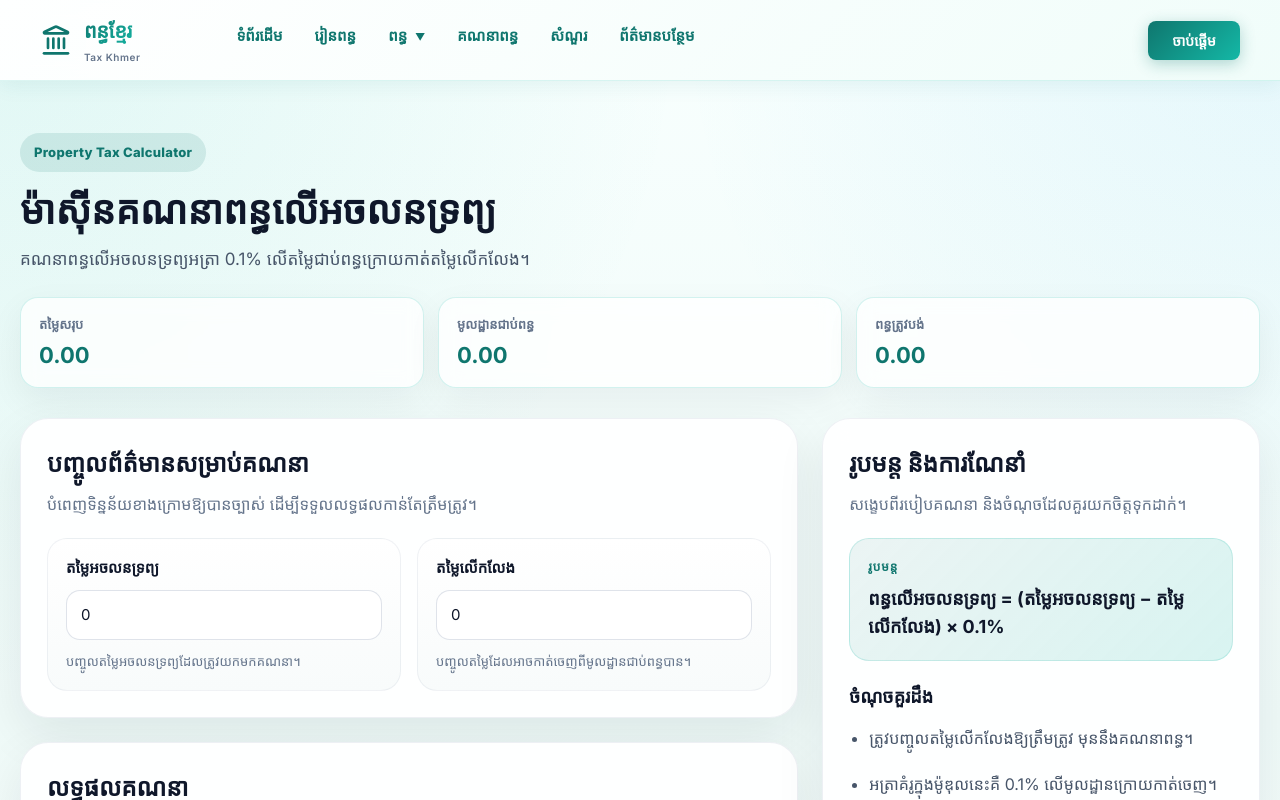
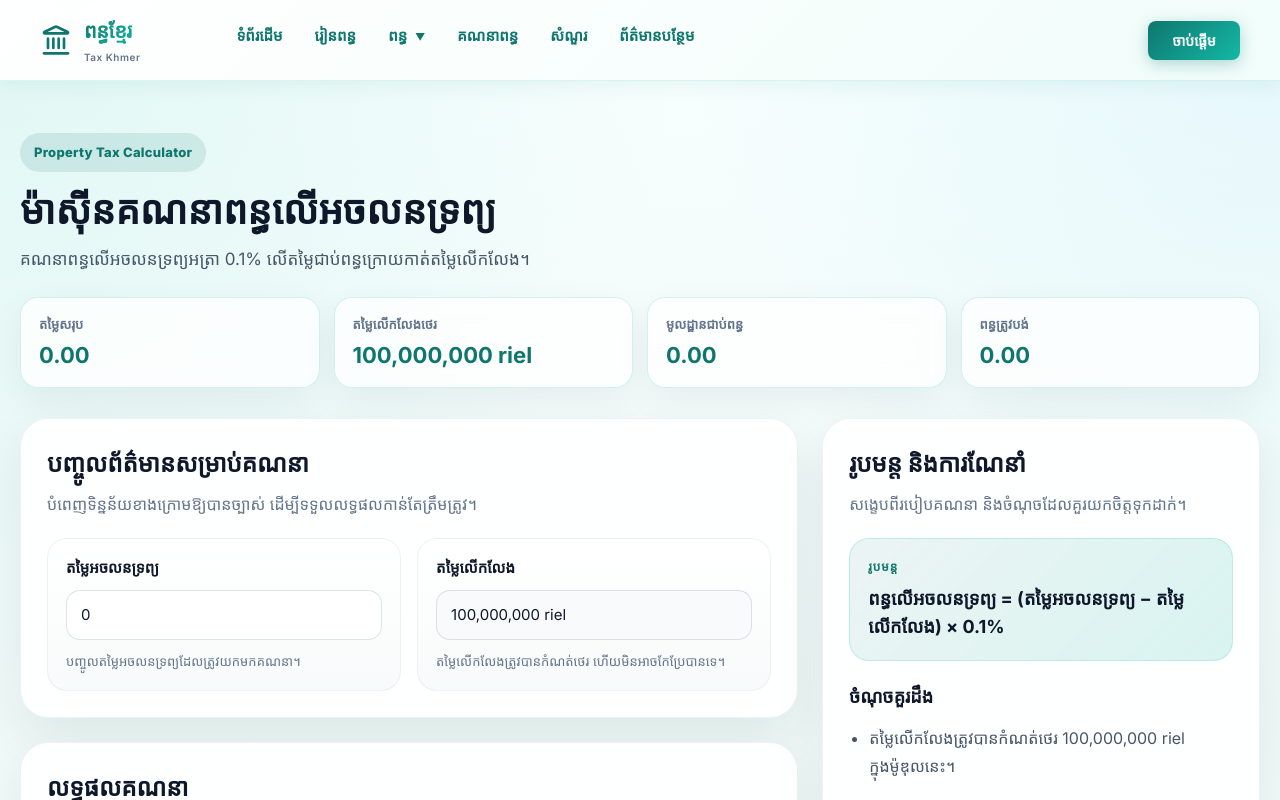
Before and after one commit to DAY8hastaken/tax_calculator, a Vue app: page /tax-calculator/property in a window 1280 px wide. Shown: the top 800 px of the page. Built offline with nearby package versions, Linux system fonts and the light colour scheme; the HTML template or start-up script is replaced by a standard one.

Commit message:
Updated feature

```diff
--- a/src/pages/calculators/PropertyCalculatorPage.vue
+++ b/src/pages/calculators/PropertyCalculatorPage.vue
@@ -17,8 +17,8 @@
 
         <div class="calc-field">
           <label class="calc-label">តម្លៃលើកលែង</label>
-          <input v-model.number="exemption" class="calc-input" type="number" placeholder="បញ្ចូលតម្លៃលើកលែង" />
-          <p class="calc-help">បញ្ចូលតម្លៃដែលអាចកាត់ចេញពីមូលដ្ឋានជាប់ពន្ធបាន។</p>
+          <input class="calc-input calc-input--readonly" type="text" :value="fixedExemptionLabel" readonly />
+          <p class="calc-help">តម្លៃលើកលែងត្រូវបានកំណត់ថេរ ហើយមិនអាចកែប្រែបានទេ។</p>
         </div>
       </div>
     </template>
@@ -47,20 +47,30 @@ import { computed, ref } from 'vue'
 import TaxCalculatorLayout from '@/components/TaxCalculatorLayout.vue'
 
 const value = ref(0)
-const exemption = ref(0)
+const fixedExemption = 100_000_000
+const fixedExemptionLabel = '100,000,000 riel'
 
-const taxable = computed(() => Math.max(0, value.value - exemption.value))
+const taxable = computed(() => Math.max(0, value.value - fixedExemption))
 const tax = computed(() => taxable.value * 0.001)
 
 const highlights = computed(() => [
   { label: 'តម្លៃសរុប', value: value.value.toFixed(2) },
+  { label: 'តម្លៃលើកលែងថេរ', value: fixedExemptionLabel },
   { label: 'មូលដ្ឋានជាប់ពន្ធ', value: taxable.value.toFixed(2) },
   { label: 'ពន្ធត្រូវបង់', value: tax.value.toFixed(2) }
 ])
 
 const tips = [
-  'ត្រូវបញ្ចូលតម្លៃលើកលែងឱ្យត្រឹមត្រូវ មុននឹងគណនាពន្ធ។',
+  'តម្លៃលើកលែងត្រូវបានកំណត់ថេរ 100,000,000 riel ក្នុងម៉ូឌុលនេះ។',
   'អត្រាគំរូក្នុងម៉ូឌុលនេះគឺ 0.1% លើមូលដ្ឋានក្រោយកាត់ចេញ។',
-  'បើតម្លៃលើកលែងធំជាងតម្លៃអចលនទ្រព្យ លទ្ធផលមូលដ្ឋានជាប់ពន្ធនឹងស្មើសូន្យ។'
+  'បើតម្លៃអចលនទ្រព្យតិចជាង 100,000,000 riel លទ្ធផលមូលដ្ឋានជាប់ពន្ធនឹងស្មើសូន្យ។'
 ]
 </script>
+
+<style scoped>
+.calc-input--readonly {
+  background: #f8fafc;
+  color: #0f172a;
+  cursor: not-allowed;
+}
+</style>
--- a/src/pages/calculators/UnusedLandCalculatorPage.vue
+++ b/src/pages/calculators/UnusedLandCalculatorPage.vue
@@ -17,8 +17,8 @@
 
         <div class="calc-field">
           <label class="calc-label">អត្រាពន្ធ (%)</label>
-          <input v-model.number="rate" class="calc-input" type="number" placeholder="បញ្ចូលអត្រាពន្ធជាភាគរយ" />
-          <p class="calc-help">ឧទាហរណ៍ `1` `2` ឬ `3` សម្រាប់ 1% 2% ឬ 3%។</p>
+          <input class="calc-input calc-input--readonly" type="text" :value="rateLabel" readonly />
+          <p class="calc-help">អត្រាពន្ធត្រូវបានកំណត់ថេរ 2% សម្រាប់ម៉ូឌុលនេះ។</p>
         </div>
       </div>
     </template>
@@ -47,19 +47,28 @@ import { computed, ref } from 'vue'
 import TaxCalculatorLayout from '@/components/TaxCalculatorLayout.vue'
 
 const value = ref(0)
-const rate = ref(1)
+const rate = 2
+const rateLabel = '2%'
 
-const tax = computed(() => value.value * rate.value / 100)
+const tax = computed(() => value.value * rate / 100)
 
 const highlights = computed(() => [
   { label: 'តម្លៃដី', value: value.value.toFixed(2) },
-  { label: 'អត្រាពន្ធ', value: `${rate.value.toFixed(2)}%` },
+  { label: 'អត្រាពន្ធថេរ', value: rateLabel },
   { label: 'ពន្ធត្រូវបង់', value: tax.value.toFixed(2) }
 ])
 
 const tips = [
-  'ត្រូវបញ្ចូលអត្រាពន្ធតាមភាគរយ មិនមែនជាទសភាគទេ។',
+  'អត្រាពន្ធត្រូវបានកំណត់ថេរ 2% ក្នុងម៉ូឌុលនេះ។',
   'តម្លៃដីដែលបញ្ចូលគួរជាតម្លៃជាប់ពន្ធ មិនមែនតម្លៃទីផ្សារប៉ាន់ស្មានទូទៅ។',
   'ម៉ូឌុលនេះជាគំរូសម្រាប់ការរៀន និងប៉ាន់ស្មានបឋម។'
 ]
 </script>
+
+<style scoped>
+.calc-input--readonly {
+  background: #f8fafc;
+  color: #0f172a;
+  cursor: not-allowed;
+}
+</style>
```
